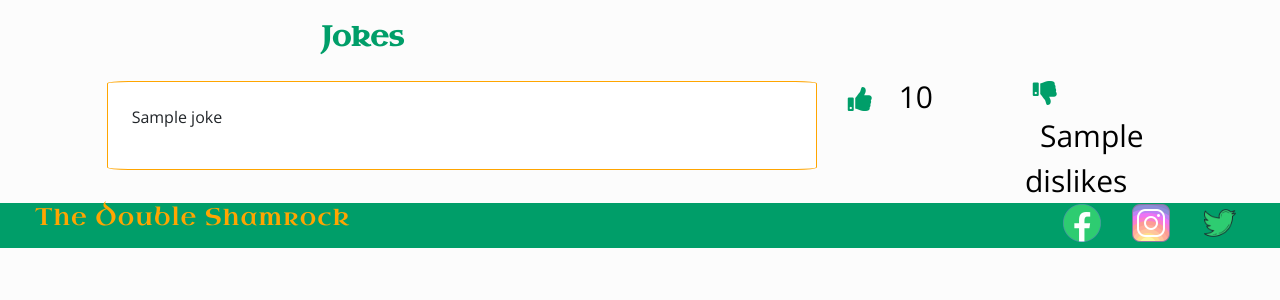
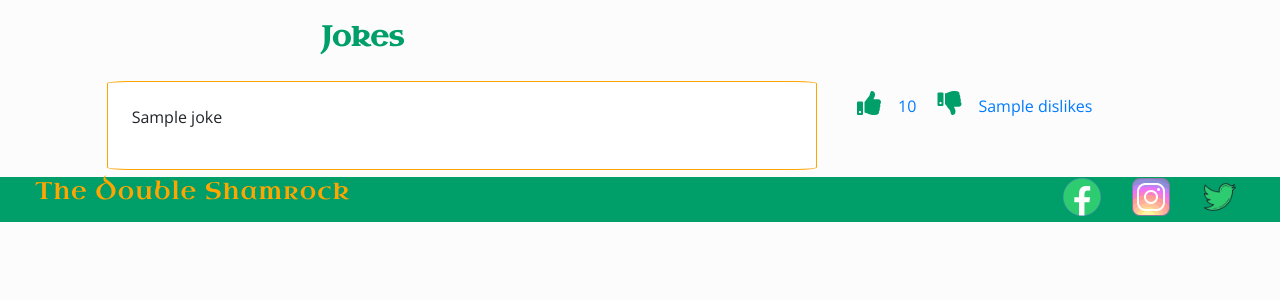
Before and after one commit to alexeykuz-sys/hackathon-doubleShamrocks, a Flask app: page /jokes in a window 1280 px wide. Shown: the part 62-362 px from the top of the page. Run offline with Flask 2, Linux system fonts and the light colour scheme; a database or web service that is not in the repository returns one stand-in record (values such as "Sample title"); some libraries are stand-ins or nearby versions.

Commit message:
Ensure all my changes are commited

```diff
--- a/app.py
+++ b/app.py
@@ -40,18 +40,23 @@ def jokes():
     return render_template("jokes.html", jokes=jokes)
 
 
+@app.route('/joke_like/<joke_id>', methods=["GET", "POST"])
 def joke_like(joke_id):
-    print(joke_id)
-    print(joke_like)
-    jokes = mongo.db.jokes.find_one({"_id": ObjectId(joke_id)})
-    jokes.update({'_id': ObjectId(joke_id)}, {'$inc': {'likes': 1}})
+    joke = mongo.db.jokes.find_one_and_update(
+        {"_id": ObjectId(joke_id)},
+        {'$inc': {'likes': 1}},
+        upsert=True
+        )
+    # jokes.update({'$inc': {'likes': 1}})
     return render_template("jokes.html", jokes=jokes)
 
 
 @app.route('/joke_dislike/<joke_id>', methods=["GET", "POST"])
 def joke_dislike(joke_id):
+    print(joke_id)
     jokes = mongo.db.jokes.find_one({"_id": ObjectId(joke_id)})
-    jokes.update({'_id': ObjectId(joke_id)}, {'$inc': {'dislikes': 1}})
+    jokes.update({'$inc': {'dislikes': 1}})
+    # jokes.update({'_id': joke_id}, {'$inc': {'dislikes': 1}})
     return render_template("jokes.html", jokes=jokes)
 
 
--- a/templates/jokes.html
+++ b/templates/jokes.html
@@ -19,17 +19,15 @@
                 </div>
             </div>
         </div>
-        <div class="col-xs-6 col-sm-3 col-md-2">
-            <form class="like-score" method="POST" onclick="joke_like(joke._id)">
-                <a href=""><i class="rating fas fa-thumbs-up"></i>
-                    <span class="score">{{ joke.likes }}</span></a>
-            </form>
-        </div>
-        <div class="col-xs-6 col-sm-3 col-md-2">
-            <form class="dislike-score" method="POST" action="{{ url_for('joke_dislike', joke_id=joke._id) }}">
-                <a href=""><i class="rating fas fa-thumbs-down"></i>
-                    <span class="score">{{ joke.dislikes }}</span></a>
-            </form>
+        <div class="col-xs-6 col-sm-3 col-md-4">
+        <!-- <div class="likes-wrapper"> -->
+        <!-- <form  class="like-score" method="POST" onclick="joke_like(joke_id=joke._id)"> -->
+            <a href="{{ url_for('joke_dislike', joke_id=joke._id) }}" class="like-score"><i class="rating fas fa-thumbs-up"></i><span class="score-likes">{{ joke.likes }}</span></a>
+        <!-- </form> -->
+        <!-- <form class="dislike-score" method="POST" action="{{ url_for('joke_dislike', joke_id=joke._id) }}"> -->
+            <a href="{{ url_for('joke_dislike', joke_id=joke._id) }}" class="dislike-score"><i class="rating fas fa-thumbs-down"></i><span class="score-dislikes">{{ joke.dislikes }}</span></a>
+            <!-- </form> -->
+            <!-- </div> -->
         </div>
         {% endfor %}
     </div>
```
